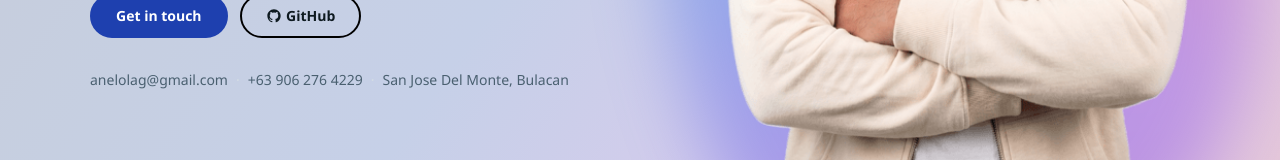
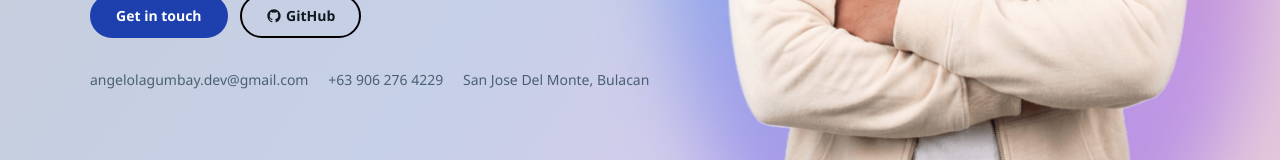
Before and after one commit to kulaybrown/my-portfolio, a React (Vite) app: page / in a window 1280 px wide. Shown: the part 635-795 px from the top of the page. Built offline with nearby package versions, Linux system fonts and the light colour scheme; what @radix-ui/themes would draw is missing.

Commit message:
update: my email

```diff
--- a/src/components/About/About.jsx
+++ b/src/components/About/About.jsx
@@ -49,7 +49,7 @@ export default function About() {
           </div>
           <div className="flex flex-wrap gap-3">
             <a
-              href="mailto:anelolag@gmail.com"
+              href="mailto:angelolagumbay.dev@gmail.com"
               className="inline-flex items-center gap-1 rounded-full border-2 border-[var(--accent)] bg-[var(--accent)] px-6 py-2.5 text-sm font-semibold text-white no-underline will-change-transform transition-all duration-300 hover:-translate-y-[5px] hover:border-[var(--accent-hover)] hover:bg-[var(--accent-hover)] hover:text-white hover:shadow-[var(--shadow)]"
             >
               Let&apos;s work together
--- a/src/components/Hero/Hero.jsx
+++ b/src/components/Hero/Hero.jsx
@@ -20,7 +20,7 @@ export default function Hero() {
           </p>
           <div className="mb-8 flex flex-wrap gap-3">
             <a
-              href="mailto:anelolag@gmail.com"
+              href="mailto:angelolagumbay.dev@gmail.com"
               className="inline-flex items-center gap-1 rounded-full border-2 border-[var(--accent)] bg-[var(--accent)] px-6 py-2.5 text-sm font-semibold text-white no-underline will-change-transform transition-all duration-300 hover:-translate-y-[5px] hover:border-[var(--accent-hover)] hover:bg-[var(--accent-hover)] hover:text-white hover:shadow-[var(--shadow)]"
             >
               Get in touch
@@ -38,7 +38,7 @@ export default function Hero() {
             </a>
           </div>
           <div className="flex flex-wrap items-center gap-x-2 gap-y-1 text-sm text-[var(--text2)]">
-            <a className="text-[var(--text2)] transition-colors hover:text-[var(--accent)] hover:no-underline" href="mailto:anelolag@gmail.com">anelolag@gmail.com</a>
+            <a className="text-[var(--text2)] transition-colors hover:text-[var(--accent)] hover:no-underline" href="mailto:angelolagumbay.dev@gmail.com">angelolagumbay.dev@gmail.com</a>
             <span className="select-none text-[var(--line)]">·</span>
             <a className="text-[var(--text2)] transition-colors hover:text-[var(--accent)] hover:no-underline" href="tel:+639062764229">+63 906 276 4229</a>
             <span className="select-none text-[var(--line)]">·</span>
```
Also changed, not shown: 2 other files (tests, documents, lock files or other folders).
